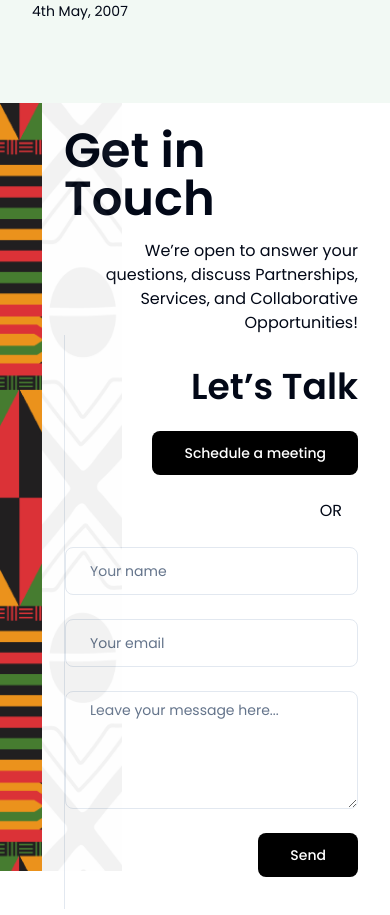
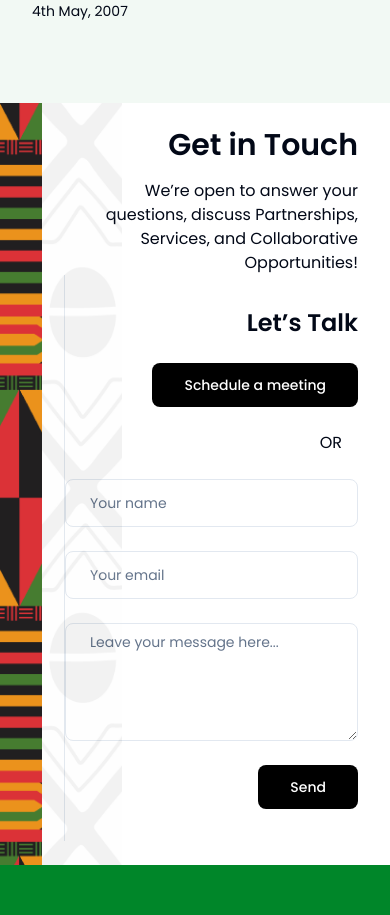
Before and after one commit to innovatehealthafrica/iha-frontend, a Next.js app: page / in a window 390 px wide. Shown: the part 9340-10255 px from the top of the page. Built offline with nearby package versions, Linux system fonts and the light colour scheme.

Commit message:
contact section refactore

```diff
--- a/src/app/(landing-page)/components/contact-us-section.tsx
+++ b/src/app/(landing-page)/components/contact-us-section.tsx
@@ -29,7 +29,7 @@ export default function ContactUsSection() {
 
       <div className="w-full max-w-screen-xl mx-auto flex flex-col lg:flex-row ps-16 lg:ps-0 pe-8 lg:pe-0">
         <div className="flex flex-col justify-center items-end lg:items-start lg:px-12 lg:w-1/2">
-          <h3 className="font-[600] text-5xl mb-4">Get in Touch</h3>
+          <h3 className="font-[600] text-3xl lg:text-5xl mb-4">Get in Touch</h3>
           <p className="max-w-lg text-end lg:text-start">
             We’re open to answer your questions, discuss Partnerships, Services,
             and Collaborative Opportunities!
@@ -37,7 +37,7 @@ export default function ContactUsSection() {
         </div>
 
         <div className="border-l lg:px-20 w-full max-w-lg py-8 flex flex-col items-end lg:items-start">
-          <h2 className="mb-6 font-[600] text-4xl text-end lg:text-start">
+          <h2 className="mb-6 font-[600] text-2xl lg:text-4xl text-end lg:text-start">
             Let’s Talk
           </h2>
           <Button
```
